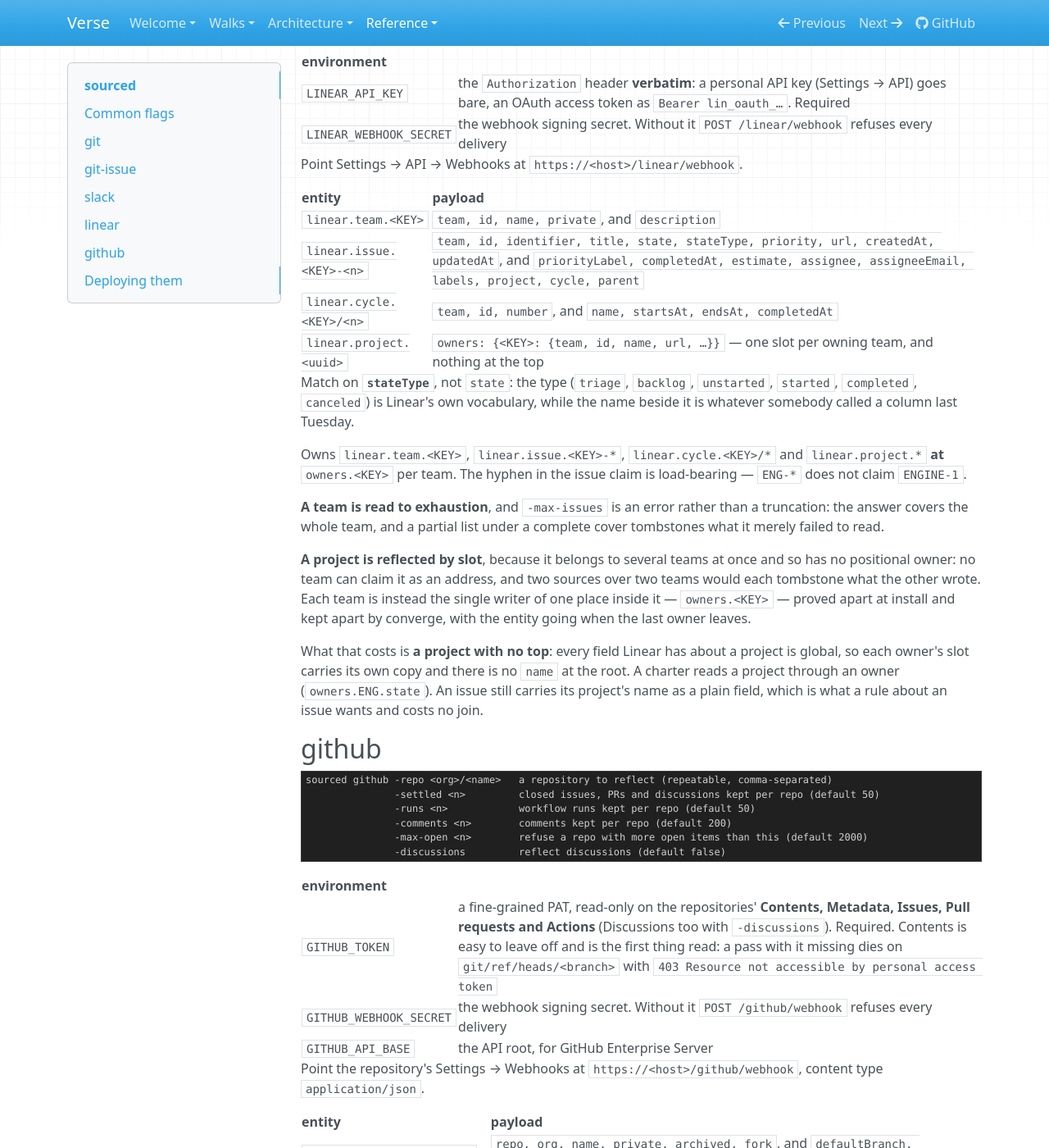
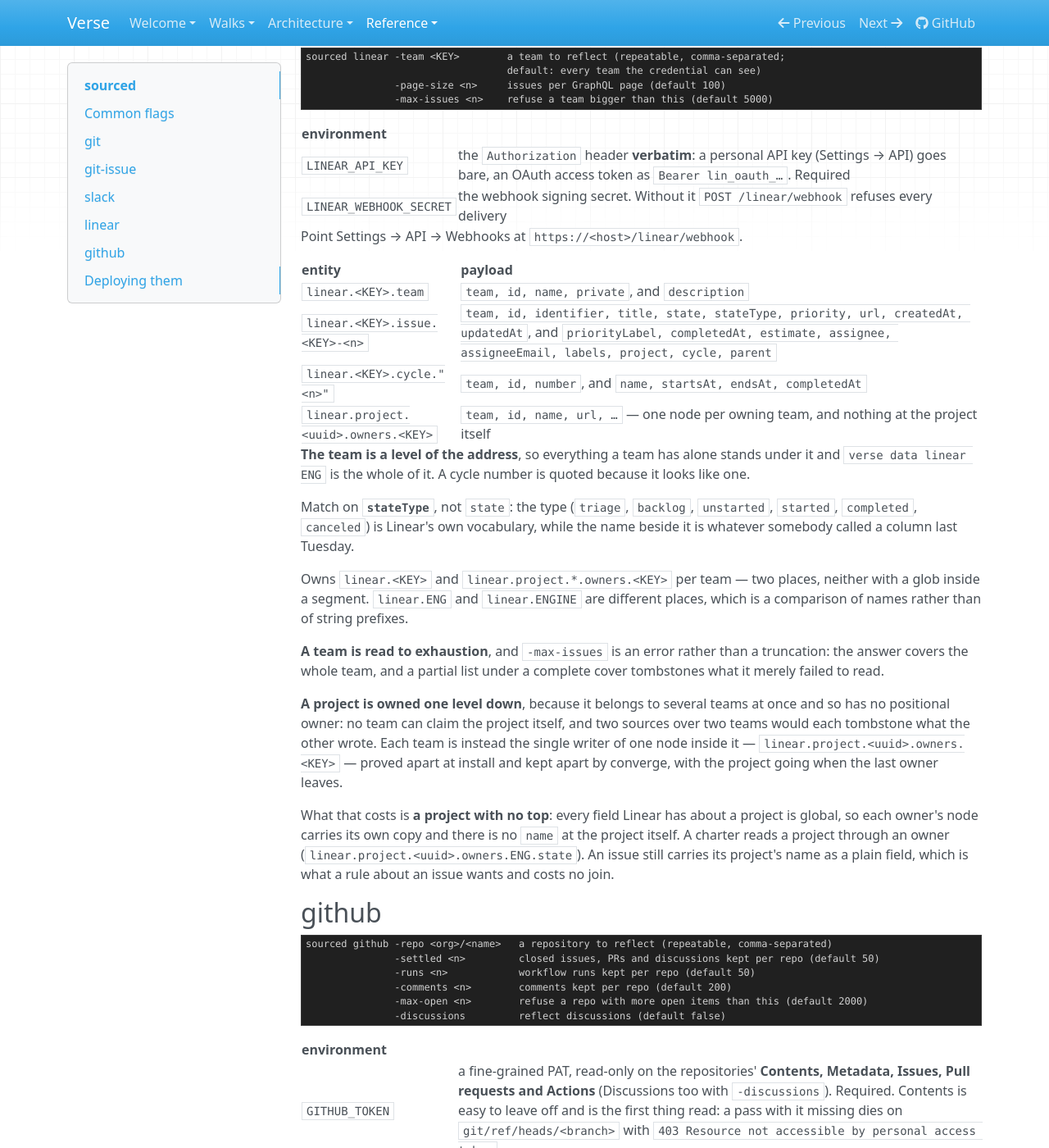
Before and after one commit to signadot/viff, an MkDocs documentation site: the page built from docs/reference/sourced.md, in a window 1280 px wide and 1400 px high, scrolled down 4663 px. Shown: the whole window at 82% size. Built offline with MkDocs 1.6.1, drawn with Linux system fonts in a browser that asks for light colours; some of the changed text lies outside the part shown.

Commit message:
docs: the two connectors' addresses, and sharing as a deeper one
The tables in sourced.md now say where a Slack workspace and a Linear team actually stand,
and both gain the line worth knowing at a glance: the workspace and the team are levels of
the address, so a channel and its window are one subtree and `verse data linear ENG` is a
team.

The `slot` sections in sources.md and the shared-ownership passages in sources.md and
perms.md say the same thing as a depth instead: a cover goes as deep as the answer does, and
two owners of a project own two nodes under it.

Checked: mkdocs not run; prose only, alongside the two commits below it
Co-Authored-By: Claude Opus 5 (1M context) <noreply@anthropic.com>

```diff
--- a/docs/reference/sourced.md
+++ b/docs/reference/sourced.md
@@ -207,14 +207,18 @@ Point the app's Event Subscriptions request url at `https://<host>/slack/events`
 
 | entity | payload |
 |---|---|
-| `slack.channel.<ws>/<C…>` | `workspace, channel, name, private, archived`, and `topic, purpose, members, created` |
-| `slack.message.<ws>/<C…>/<ts>` | `workspace, channel, ts, text`, and `user, bot, username, subtype, thread, replies, edited, reactions, url` |
-| `slack.user.<ws>/<U…>` | `workspace, user, name, bot, deleted`, and `real, display, email, title, tz` |
+| `slack.<ws>.channel.<C…>` | `workspace, channel, name, private, archived`, and `topic, purpose, members, created` |
+| `slack.<ws>.message.<C…>."<ts>"` | `workspace, channel, ts, text`, and `user, bot, username, subtype, thread, replies, edited, reactions, url` |
+| `slack.<ws>.user.<U…>` | `workspace, user, name, bot, deleted`, and `real, display, email, title, tz` |
+
+**The workspace is a level of the address**, and a message stands under its channel, so a
+channel and its history are one subtree: `verse data slack acme message C123` is that channel's
+window. A timestamp is quoted because it looks like a number.
 
 `reactions` is an object, name → count, so `{reactions: {shipit: null}}` is the presence test a
 charter writes.
 
-Owns `slack.*.<workspace>/*` — one claim, since every id is workspace-prefixed.
+Owns `slack.<workspace>` — one claim, since everything it writes stands under that place.
 
 **The window is bounded and covered**, which is the deliberate difference from git's commits: a
 repository's history is finite and immutable, a channel's is an unbounded stream, so a message
@@ -244,33 +248,37 @@ Point Settings → API → Webhooks at `https://<host>/linear/webhook`.
 
 | entity | payload |
 |---|---|
-| `linear.team.<KEY>` | `team, id, name, private`, and `description` |
-| `linear.issue.<KEY>-<n>` | `team, id, identifier, title, state, stateType, priority, url, createdAt, updatedAt`, and `priorityLabel, completedAt, estimate, assignee, assigneeEmail, labels, project, cycle, parent` |
-| `linear.cycle.<KEY>/<n>` | `team, id, number`, and `name, startsAt, endsAt, completedAt` |
-| `linear.project.<uuid>` | `owners: {<KEY>: {team, id, name, url, …}}` — one slot per owning team, and nothing at the top |
+| `linear.<KEY>.team` | `team, id, name, private`, and `description` |
+| `linear.<KEY>.issue.<KEY>-<n>` | `team, id, identifier, title, state, stateType, priority, url, createdAt, updatedAt`, and `priorityLabel, completedAt, estimate, assignee, assigneeEmail, labels, project, cycle, parent` |
+| `linear.<KEY>.cycle."<n>"` | `team, id, number`, and `name, startsAt, endsAt, completedAt` |
+| `linear.project.<uuid>.owners.<KEY>` | `team, id, name, url, …` — one node per owning team, and nothing at the project itself |
+
+**The team is a level of the address**, so everything a team has alone stands under it and
+`verse data linear ENG` is the whole of it. A cycle number is quoted because it looks like one.
 
 Match on **`stateType`**, not `state`: the type (`triage`, `backlog`, `unstarted`, `started`,
 `completed`, `canceled`) is Linear's own vocabulary, while the name beside it is whatever
 somebody called a column last Tuesday.
 
-Owns `linear.team.<KEY>`, `linear.issue.<KEY>-*`, `linear.cycle.<KEY>/*` and
-`linear.project.*` **at** `owners.<KEY>` per team. The hyphen in the issue claim is load-bearing
-— `ENG-*` does not claim `ENGINE-1`.
+Owns `linear.<KEY>` and `linear.project.*.owners.<KEY>` per team — two places, neither with a
+glob inside a segment. `linear.ENG` and `linear.ENGINE` are different places, which is a
+comparison of names rather than of string prefixes.
 
 **A team is read to exhaustion**, and `-max-issues` is an error rather than a truncation: the
 answer covers the whole team, and a partial list under a complete cover tombstones what it
 merely failed to read.
 
-**A project is reflected by slot**, because it belongs to several teams at once and so has no
-positional owner: no team can claim it as an address, and two sources over two teams would each
-tombstone what the other wrote. Each team is instead the single writer of one place inside it —
-`owners.<KEY>` — proved apart at install and kept apart by converge, with the entity going when
-the last owner leaves.
+**A project is owned one level down**, because it belongs to several teams at once and so has
+no positional owner: no team can claim the project itself, and two sources over two teams would
+each tombstone what the other wrote. Each team is instead the single writer of one node inside
+it — `linear.project.<uuid>.owners.<KEY>` — proved apart at install and kept apart by converge,
+with the project going when the last owner leaves.
 
 What that costs is **a project with no top**: every field Linear has about a project is global,
-so each owner's slot carries its own copy and there is no `name` at the root. A charter reads a
-project through an owner (`owners.ENG.state`). An issue still carries its project's name as a
-plain field, which is what a rule about an issue wants and costs no join.
+so each owner's node carries its own copy and there is no `name` at the project itself. A
+charter reads a project through an owner (`linear.project.<uuid>.owners.ENG.state`). An issue
+still carries its project's name as a plain field, which is what a rule about an issue wants
+and costs no join.
 
 ## github
 
```
Also changed, not shown: docs/perms.md (+4 -3 lines), docs/reference/sources.md (+13 -23 lines), docs/sources.md (+19 -16 lines).
